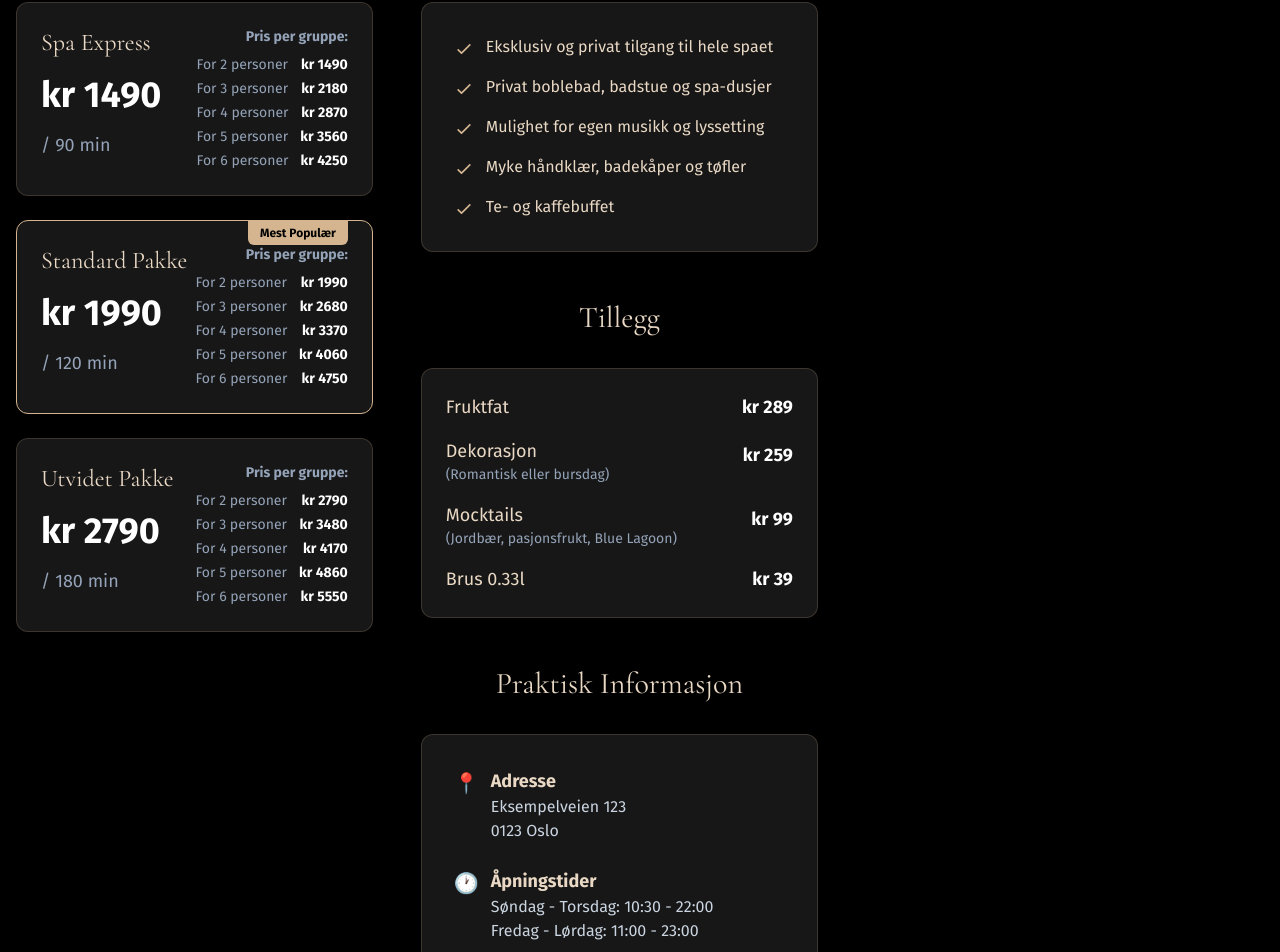
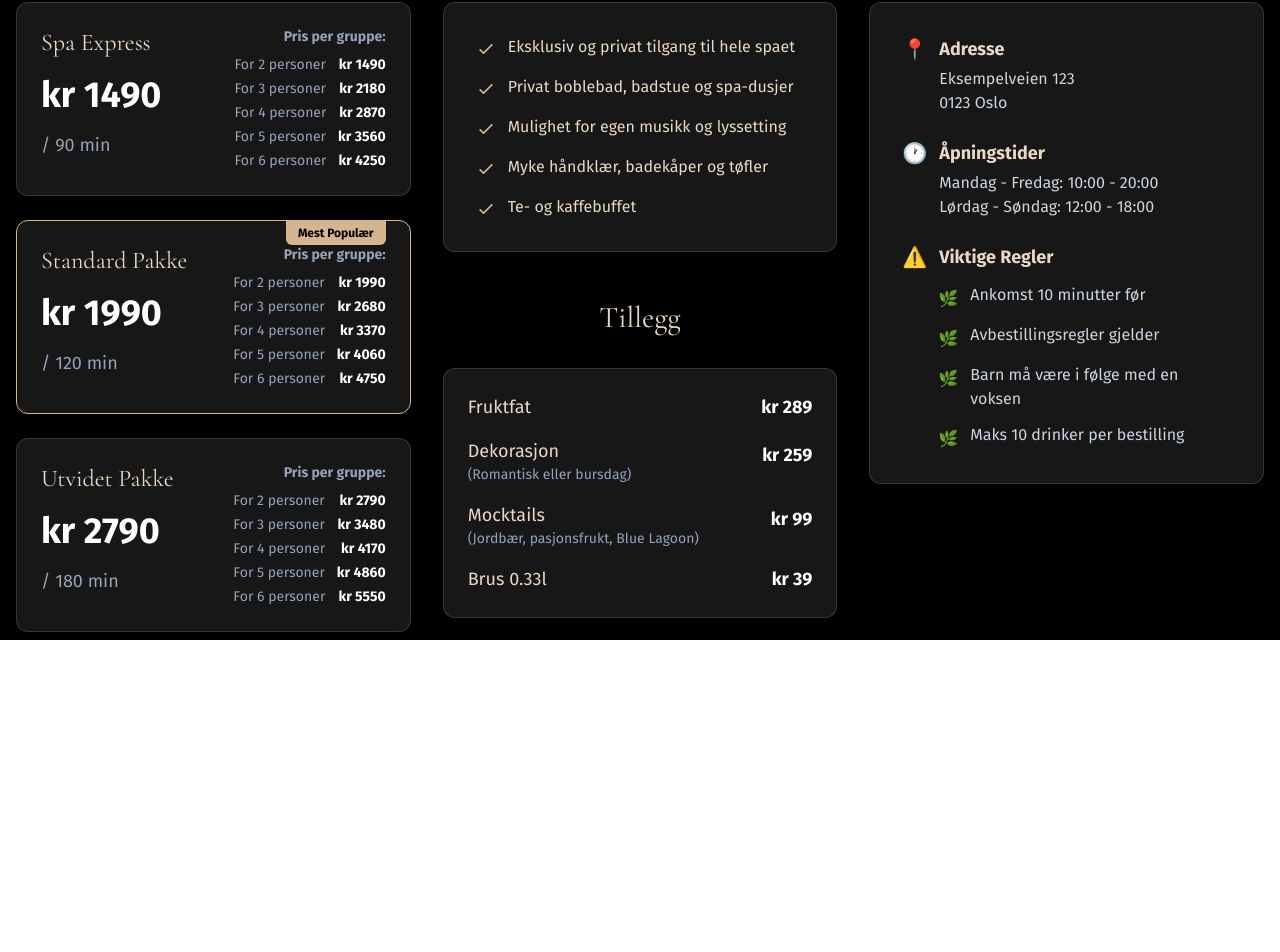
Before and after one commit to Nejsa/ZenHarmonySpaProject, a React (Vite) app: page /prisliste in a window 1280 px wide. Shown: the part 261-1213 px from the top of the page. After the commit the page ends 901 px from the top, so only its background shows below. Built offline with nearby package versions, Linux system fonts and the light colour scheme.

Commit message:
git commit -m "refactor(Pricelist): Implement 3-column grid layout
- Changed grid-cols-2 to grid-cols-3
- Separated 'Praktisk Informasjon' into its own column
- Layout: Pakker | Inkludert+Tillegg | Praktisk Info
"

```diff
--- a/src/components/PriceList.jsx
+++ b/src/components/PriceList.jsx
@@ -16,10 +16,7 @@ const PACKAGES = [
 
 // --- Komponenter ---
 
-// Oppdatert priskort med detaljert prisoversikt
 function PriceCard({ pkg }) {
-  // Genererer en liste med priser for 2 til 6 personer
-
   const pricesForMultiplePeople = Array.from({ length: 5 }, (_, i) => ({
     count: i + 2,
     price: pkg.basePrice + i * EXTRA_PERSON_PRICE,
@@ -38,7 +35,6 @@ function PriceCard({ pkg }) {
       )}
 
       <div className="flex justify-between items-start">
-        {/* Venstre side: Tittel og grunnpris */}
         <div>
           <h3 className="font-heading text-2xl text-brand-light mb-4">
             {pkg.title}
@@ -46,13 +42,11 @@ function PriceCard({ pkg }) {
           <p className="text-4xl font-semibold text-white">
             kr {pkg.basePrice}
             <p className="text-lg font-normal text-slate-400 mt-4">
-              {" "}
               / {pkg.duration} min
             </p>
           </p>
         </div>
 
-        {/* Høyre side: Priser for flere personer */}
         <div className="text-right text-slate-400 text-sm pl-2">
           <p className="font-semibold mb-2">Pris per gruppe:</p>
           <ul className="space-y-1">
@@ -69,7 +63,6 @@ function PriceCard({ pkg }) {
   );
 }
 
-// En komponent for "Hva er inkludert"-listen
 function IncludedItem({ children }) {
   return (
     <li className="flex items-start gap-3">
@@ -78,14 +71,13 @@ function IncludedItem({ children }) {
         fill="none"
         stroke="currentColor"
         viewBox="0 0 24 24"
-        xmlns="http://www.w3.org/2000/svg"
       >
         <path
           strokeLinecap="round"
           strokeLinejoin="round"
           strokeWidth="2"
           d="M5 13l4 4L19 7"
-        ></path>
+        />
       </svg>
       <span className="text-brand-light">{children}</span>
     </li>
@@ -98,11 +90,12 @@ export default function Pricelist() {
       <div className="max-w-7xl mx-auto px-4">
         <h2 className="font-heading text-4xl text-center text-brand-light mb-16">
           Priser & Praktisk Informasjon
-          <div className="w-80 h-0.5 bg-brand mx-auto mt-4"></div>
+          <div className="w-32 h-0.5 bg-brand mx-auto mt-4"></div>
         </h2>
 
-        <div className="flex flex-col lg:flex-row gap-12">
-          {/* --- VENSTRE KOLONNE: PRISPAKKER --- */}
+        {/* 3 KOLONNER */}
+        <div className="grid grid-cols-1 lg:grid-cols-3 gap-8">
+          {/* KOLONNE 1: Våre Pakker */}
           <div>
             <h3 className="font-heading text-3xl text-brand-light mb-8 text-center">
               Våre Pakker
@@ -114,9 +107,9 @@ export default function Pricelist() {
             </div>
           </div>
 
-          {/* --- HØYRE KOLONNE: INFO & TILLEGG --- */}
+          {/* KOLONNE 2: Alltid Inkludert + Tillegg */}
           <div className="space-y-12">
-            {/* Hva er inkludert */}
+            {/* Alltid Inkludert */}
             <div>
               <h3 className="font-heading text-3xl text-brand-light mb-8 text-center">
                 Alltid Inkludert
@@ -178,50 +171,44 @@ export default function Pricelist() {
                 </ul>
               </div>
             </div>
+          </div>
 
-            {/* PRAKTISK INFORMASJON  */}
+          {/* KOLONNE 3: Praktisk Informasjon */}
           <div>
             <h3 className="font-heading text-3xl text-brand-light mb-8 text-center">
               Praktisk Informasjon
             </h3>
             <div className="bg-neutral-900 border border-brand/20 rounded-xl p-8">
               <div className="space-y-6">
-                  {/* Adresse */}
+                <div className="flex items-start gap-3">
+                  <span className="text-brand text-xl">📍</span>
                   <div>
-                    <div className="flex items-start gap-3 mb-2">
-                      <span className="text-brand text-xl mt-0.5">📍</span>
-                      <div>
-                        <p className="text-brand-light font-semibold text-lg">
+                    <p className="text-brand-light font-semibold text-lg mb-1">
                       Adresse
                     </p>
                     <p className="text-slate-300">Eksempelveien 123</p>
                     <p className="text-slate-300">0123 Oslo</p>
                   </div>
                 </div>
-                  </div>
 
-                  {/* Åpningstider */}
+                <div className="flex items-start gap-3">
+                  <span className="text-brand text-xl">🕐</span>
                   <div>
-                    <div className="flex items-start gap-3 mb-2">
-                      <span className="text-brand text-xl mt-0.5">🕐</span>
-                      <div>
-                        <p className="text-brand-light font-semibold text-lg">
+                    <p className="text-brand-light font-semibold text-lg mb-1">
                       Åpningstider
                     </p>
                     <p className="text-slate-300">
-                          Søndag - Torsdag: 10:30 - 22:00
+                      Mandag - Fredag: 10:00 - 20:00
                     </p>
                     <p className="text-slate-300">
-                          Fredag - Lørdag: 11:00 - 23:00
+                      Lørdag - Søndag: 12:00 - 18:00
                     </p>
                   </div>
                 </div>
-                  </div>
 
-                  {/* Viktige regler */}
                 <div>
                   <div className="flex items-start gap-3 mb-3">
-                      <span className="text-brand text-xl mt-0.5">⚠️</span>
+                    <span className="text-brand text-xl">⚠️</span>
                     <p className="text-brand-light font-semibold text-lg">
                       Viktige Regler
                     </p>
@@ -230,7 +217,7 @@ export default function Pricelist() {
                     <li className="flex items-start gap-3">
                       <span className="text-brand mt-1">🌿</span>
                       <span className="text-slate-300">
-                          Ankomst 5 minutter før
+                        Ankomst 10 minutter før
                       </span>
                     </li>
                     <li className="flex items-start gap-3">
@@ -245,8 +232,13 @@ export default function Pricelist() {
                         Barn må være i følge med en voksen
                       </span>
                     </li>
+                    <li className="flex items-start gap-3">
+                      <span className="text-brand mt-1">🌿</span>
+                      <span className="text-slate-300">
+                        Maks 10 drinker per bestilling
+                      </span>
+                    </li>
                   </ul>
-                  </div>
                 </div>
               </div>
             </div>
```
Also changed, not shown: 1 other file (tests, documents, lock files or other folders). Lines whose indentation alone changed are shown as unchanged.
